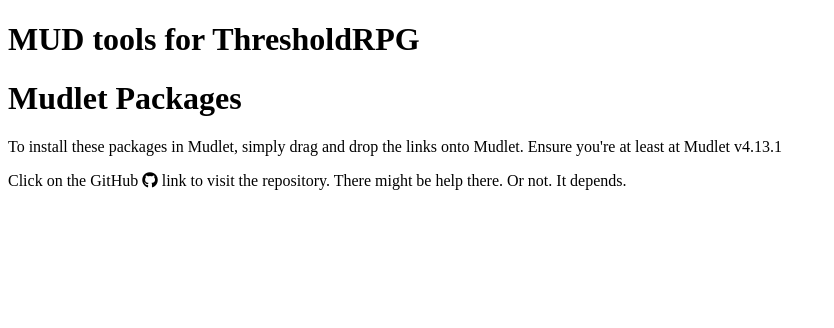
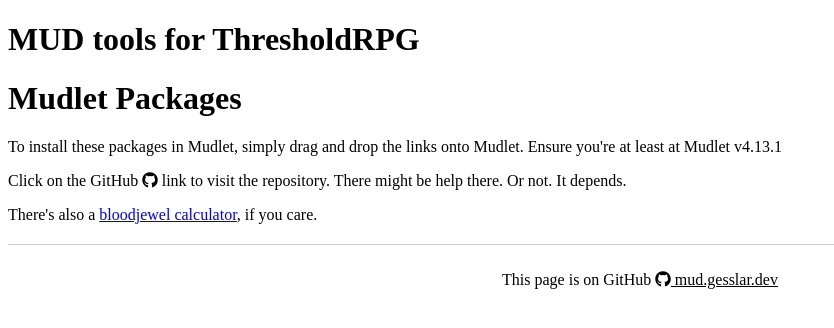
Before and after one commit to gesslar/mud.gesslar.dev, a plain HTML site: page src/index.html in a window 1280 px wide. Shown: the whole page, without its empty margins (0-834 px from the left). Drawn offline with Linux system fonts and the light colour scheme; no server answers.

Commit message:
adding gh link at bottom of the page

```diff
--- a/src/index.html
+++ b/src/index.html
@@ -15,6 +15,13 @@
         .github-icon-link:hover {
             color: black;
         }
+        /* Style for the static line at the bottom */
+        .footer {
+            margin-top: 20px;
+            padding-top: 10px;
+            border-top: 1px solid #ccc;
+            text-align: center;
+        }
     </style>
 </head>
 <body>
@@ -26,11 +33,17 @@
     <div>
         <h1>Mudlet Packages</h1>
         <p>To install these packages in Mudlet, simply drag and drop the links onto Mudlet. Ensure you're at least at Mudlet v4.13.1</p>
+        <p>Click on the GitHub <i class="fab fa-github"></i> link to visit the repository. There might be help there. Or not. It depends.</p>
         <ul id="package-list">
         </ul>
     </div>
+    <div>
+        There's also a <a href="bloodjewel_calculator/">bloodjewel calculator</a>, if you care.
+    </div>
+    <div class="footer">
+        <p>This page is on GitHub <a href="https://github.com/gesslar/mud.gesslar.dev" target="_blank" class="github-icon-link"><i class="fab fa-github"></i> mud.gesslar.dev</a></p>
+    </div>
 
-    <p>Click on the GitHub <i class="fab fa-github"></i> link to visit the repository. There might be help there. Or not. It depends.</p>
     <script>
         // Function to fetch dynamic repositories from GitHub
         async function fetchGitHubRepositories(username, topic) {
```
